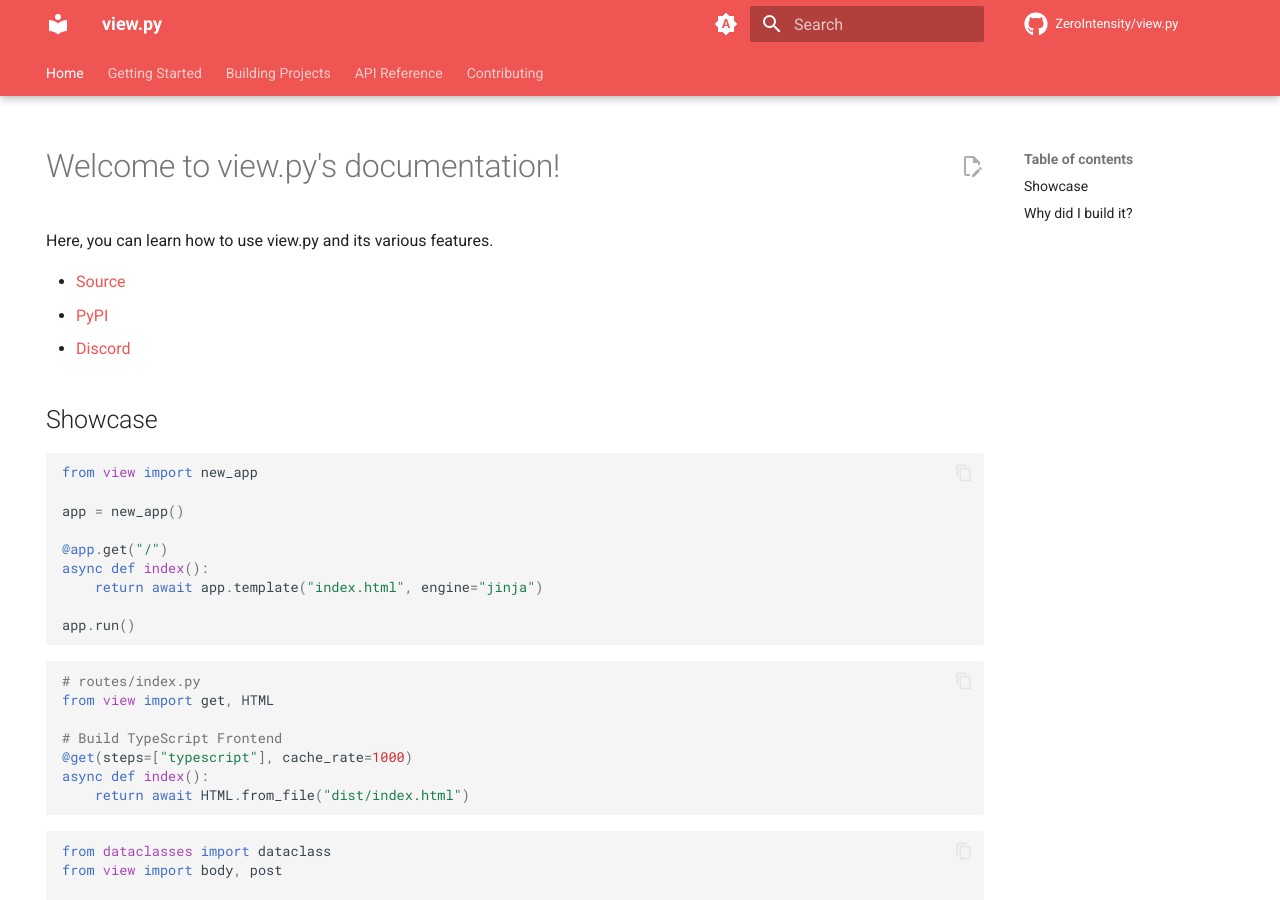
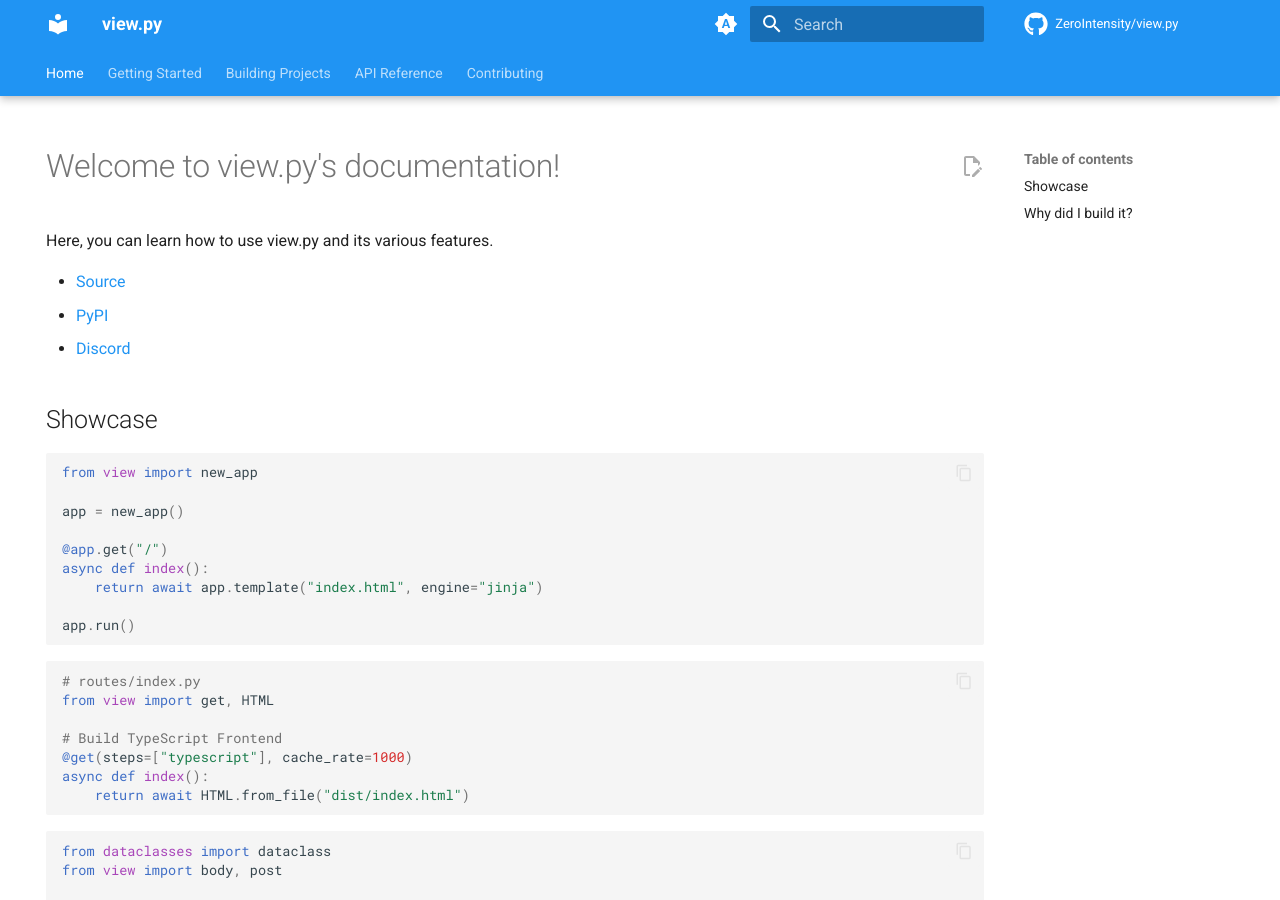
Before and after one commit to ZeroIntensity/view.py, an MkDocs documentation site: the page built from docs/index.md, in a window 1280 px wide and 900 px high. Built offline with MkDocs 1.6.1 and Material for MkDocs 9.7.7, drawn with Linux system fonts in a browser that asks for light colours; comment, search, counter and statistics services are not loaded.

Commit message:
Update mkdocs.yml

```diff
--- a/mkdocs.yml
+++ b/mkdocs.yml
@@ -36,8 +36,8 @@ theme:
     name: material
     palette:
         - media: "(prefers-color-scheme)"
-          primary: red
-          accent: red
+          primary: blue
+          accent: blue
           toggle:
               icon: material/brightness-auto
               name: Switch to light mode
@@ -45,8 +45,8 @@ theme:
         # Palette toggle for light mode
         - media: "(prefers-color-scheme: light)"
           scheme: default
-          primary: red
-          accent: red
+          primary: blue
+          accent: blue
           toggle:
               icon: material/brightness-7
               name: Switch to dark mode
@@ -54,8 +54,8 @@ theme:
         # Palette toggle for dark mode
         - media: "(prefers-color-scheme: dark)"
           scheme: slate
-          primary: red
-          accent: red
+          primary: blue
+          accent: blue
           toggle:
               icon: material/brightness-4
               name: Switch to system preference
```
